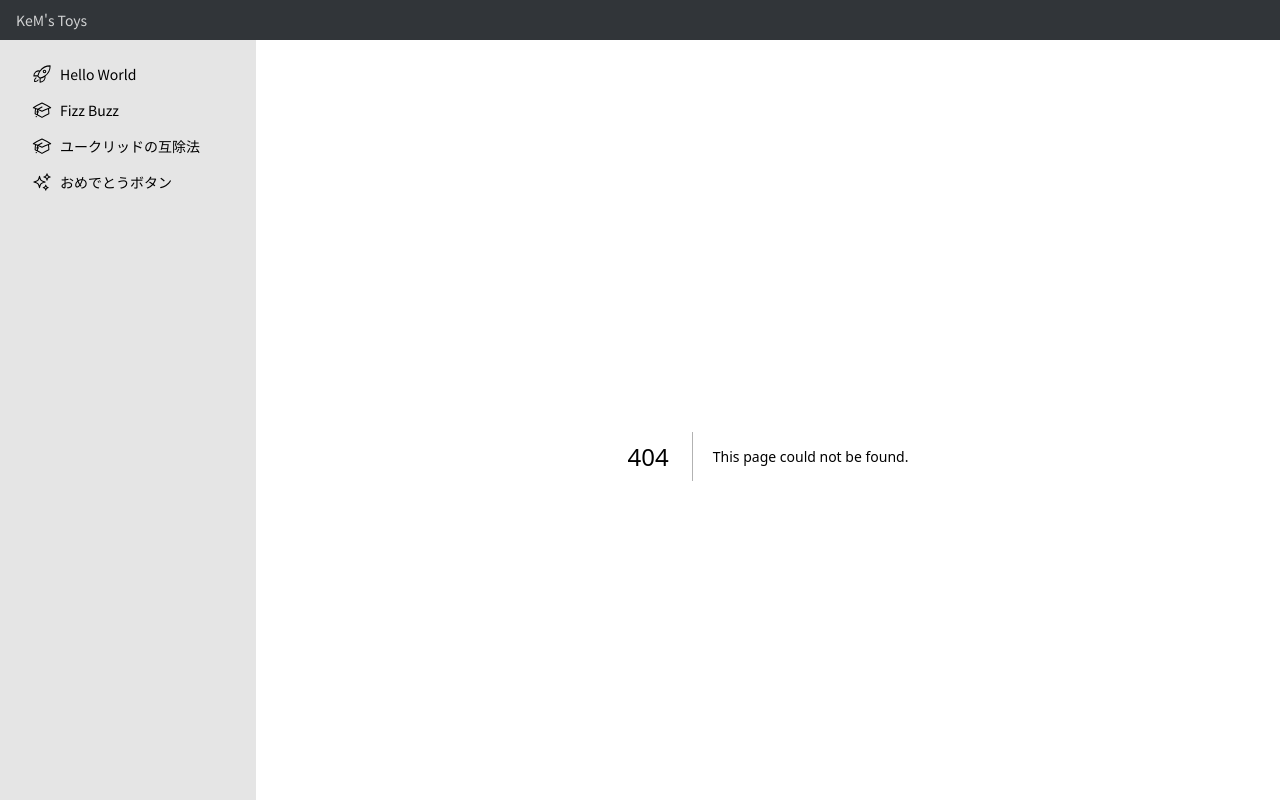
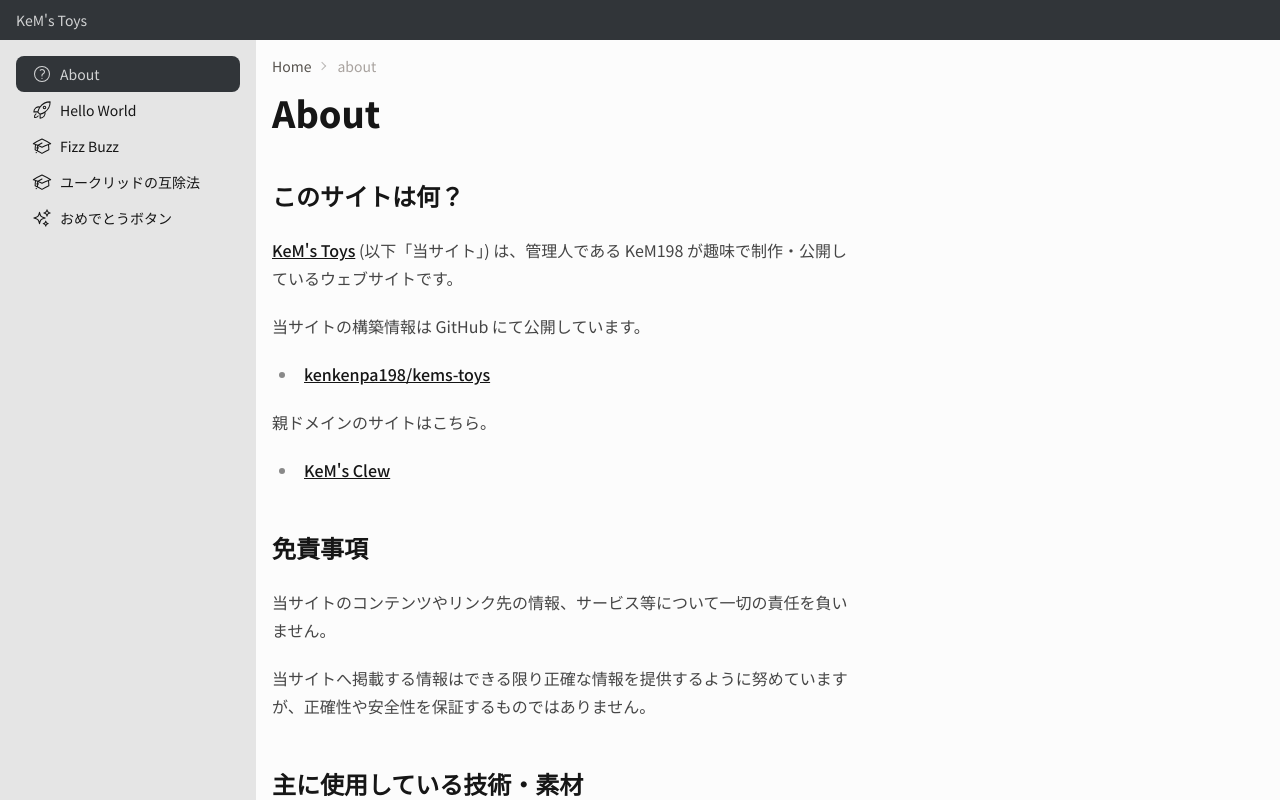
Before and after one commit to kem198/kems-toys, a Next.js app: page /about in a window 1280 px wide. Before the commit this address had no page. Shown: the top 800 px of the page. Built offline with nearby package versions, Linux system fonts and the light colour scheme.

Commit message:
About: make page

```diff
--- /dev/null
+++ b/src/app/(toys)/about/page.tsx
@@ -0,0 +1,72 @@
+import StyledMarkdown from '@/components/Atoms/StyledMarkdown';
+
+const source = `
+# About
+
+## このサイトは何？
+
+[KeM's Toys](https://toys.kems-clew.net) (以下「当サイト」) は、管理人である KeM198 が趣味で制作・公開しているウェブサイトです。
+
+当サイトの構築情報は GitHub にて公開しています。
+
+- [kenkenpa198/kems-toys](https://github.com/kenkenpa198/kems-toys)
+
+親ドメインのサイトはこちら。
+
+- [KeM's Clew](https://kems-clew.net/)
+
+## 免責事項
+
+当サイトのコンテンツやリンク先の情報、サービス等について一切の責任を負いません。
+
+当サイトへ掲載する情報はできる限り正確な情報を提供するように努めていますが、正確性や安全性を保証するものではありません。
+
+## 主に使用している技術・素材
+
+### フレームワーク
+
+- [Next.js](https://nextjs.org/) (v14.2.3 / App Router)
+
+### 言語
+
+- [TypeScript](https://www.typescriptlang.org/)
+
+### ライブラリ
+
+- [React](https://react.dev/)
+- [react-markdown](https://remarkjs.github.io/react-markdown/)
+- [Tailwind CSS](https://tailwindcss.com/)
+- [Tailwind CSS Typography](https://tailwindcss-typography.vercel.app/)
+- [daisyUI](https://daisyui.com/)
+
+### フォント
+
+- [Google Fonts](https://fonts.google.com/)
+    - [Noto Sans Japanese](https://fonts.google.com/noto/specimen/Noto+Sans+JP?query=noto+sans)
+
+### アイコン
+
+- [Heroicons](https://heroicons.com/)
+
+### ホスティング
+
+- [Vercel](https://vercel.com/)
+
+### ドメイン取得
+
+- [Xserverドメイン](https://www.xdomain.ne.jp/)
+
+この他、使用したライブラリや参考文献は各ツールのページへ記載しています。
+
+---
+
+© 2024 kenkenpa198 / KeM198
+`;
+
+export default function Page() {
+  return (
+    <article>
+      <StyledMarkdown source={source} />
+    </article>
+  );
+}
--- a/src/assets/toys.ts
+++ b/src/assets/toys.ts
@@ -10,6 +10,12 @@ export interface Toys {
 }
 
 export const toys: Toys = {
+  About: {
+    title: 'About',
+    description: 'このサイトについて',
+    link: '/about',
+    svgD: 'M9.879 7.519c1.171-1.025 3.071-1.025 4.242 0 1.172 1.025 1.172 2.687 0 3.712-.203.179-.43.326-.67.442-.745.361-1.45.999-1.45 1.827v.75M21 12a9 9 0 1 1-18 0 9 9 0 0 1 18 0Zm-9 5.25h.008v.008H12v-.008Z',
+  },
   helloWorld: {
     title: 'Hello World',
     description: 'テスト用ページ',
```
